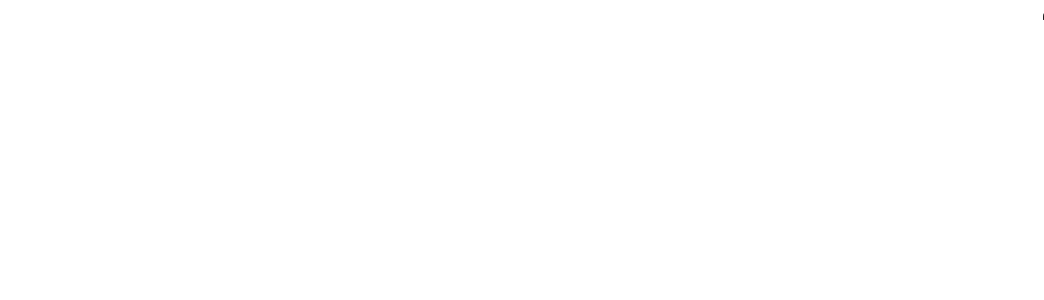
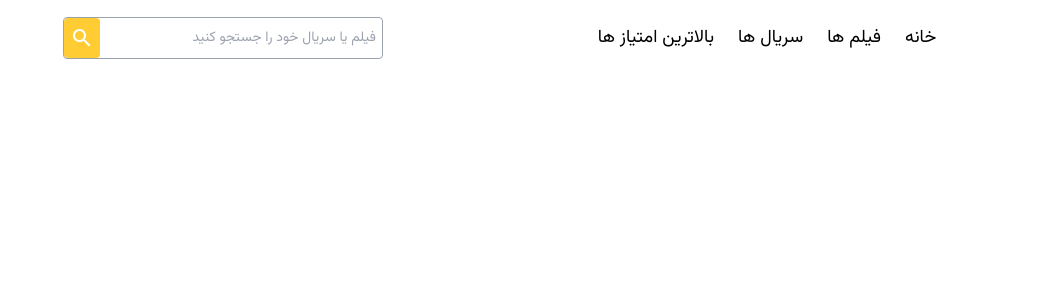
Before and after one commit to ProfessorMR/box-of-movies, a Next.js app: page / in a window 1280 px wide. Shown: the top 300 px of the page, without its empty margins (236-1280 px from the left). Built offline with nearby package versions, Linux system fonts and the light colour scheme.

Commit message:
make header section

```diff
--- a/src/app/layout.jsx
+++ b/src/app/layout.jsx
@@ -1,5 +1,5 @@
 import { Vazirmatn } from "next/font/google";
-import "../styles/globals.css";
+import "@/src/styles/globals.css";
 
 const vazirMatn = Vazirmatn({
   subsets: ["arabic"],
--- a/src/app/page.jsx
+++ b/src/app/page.jsx
@@ -1,3 +1,5 @@
+import Header from "@/src/components/Header";
+
 export default function Home() {
-  return <div>سلام</div>;
+  return <Header />;
 }
--- /dev/null
+++ b/src/components/Header.jsx
@@ -0,0 +1,56 @@
+import Image from "next/image";
+import Link from "next/link";
+import SearchIcon from "@mui/icons-material/Search";
+import Logo from "@/public/images/logo.png";
+import "@/src/styles/header.css";
+
+export default function Header() {
+  return (
+    <header className="w-full flex py-4 bg-transparent">
+      <div className="container mx-auto px-4">
+        <div className="w-full flex justify-between items-center">
+          <Image src={Logo} className="w-40" alt="logo" />
+          <div className="flex items-center">
+            <Link
+              href="#"
+              className="transition ease-in-out px-3 py-1 rounded-md text-lg hover:bg-primary hover:text-white"
+            >
+              خانه
+            </Link>
+            <Link
+              href="#"
+              className="transition ease-in-out px-3 py-1 rounded-md text-lg hover:bg-primary hover:text-white"
+            >
+              فیلم ها
+            </Link>
+            <Link
+              href="#"
+              className="transition ease-in-out px-3 py-1 rounded-md text-lg hover:bg-primary hover:text-white"
+            >
+              سریال ها
+            </Link>
+            <Link
+              href="#"
+              className="transition ease-in-out px-3 py-1 rounded-md text-lg hover:bg-primary hover:text-white"
+            >
+              بالاترین امتیاز ها
+            </Link>
+          </div>
+          <form action="" className="relative w-80 searchbar-form">
+            <input
+              type="text"
+              className="w-full border border-gray-400 rounded py-2.5 px-1.5 text-sm"
+              placeholder="فیلم یا سریال خود را جستجو کنید"
+            />
+            <button
+              type="submit"
+              className="bg-primary py-2 px-1.5 absolute flex items-center justify-center rounded"
+            >
+              <SearchIcon className="text-white" />
+            </button>
+          </form>
+        </div>
+      </div>
+    </header>
+  );
+}
--- a/src/styles/globals.css
+++ b/src/styles/globals.css
@@ -4,17 +4,11 @@
 
 :root {
   --background: #ffffff;
-  --foreground: #171717;
+  --primary-color: #ffcc33;
 }
 
 @media (prefers-color-scheme: dark) {
   :root {
     --background: #0a0a0a;
-    --foreground: #ededed;
   }
 }
-
-body {
-  color: var(--foreground);
-  background: var(--background);
-}
--- /dev/null
+++ b/src/styles/header.css
@@ -0,0 +1,4 @@
+.searchbar-form button {
+  left: 1px;
+  top: 1px;
+}
--- a/tailwind.config.js
+++ b/tailwind.config.js
@@ -1,15 +1,15 @@
 /** @type {import('tailwindcss').Config} */
 module.exports = {
   content: [
-    "./pages/**/*.{js,ts,jsx,tsx,mdx}",
-    "./components/**/*.{js,ts,jsx,tsx,mdx}",
-    "./app/**/*.{js,ts,jsx,tsx,mdx}",
+    "./src/pages/**/*.{js,ts,jsx,tsx,mdx}",
+    "./src/components/**/*.{js,ts,jsx,tsx,mdx}",
+    "./src/app/**/*.{js,ts,jsx,tsx,mdx}",
   ],
   theme: {
     extend: {
       colors: {
+        primary: "var(--primary-color)" ,
         background: "var(--background)",
-        foreground: "var(--foreground)",
       },
     },
   },
```
Also changed, not shown: package.json (+11 -6 lines), public/images/logo.png (added), 1 other file (tests, documents, lock files or other folders).
